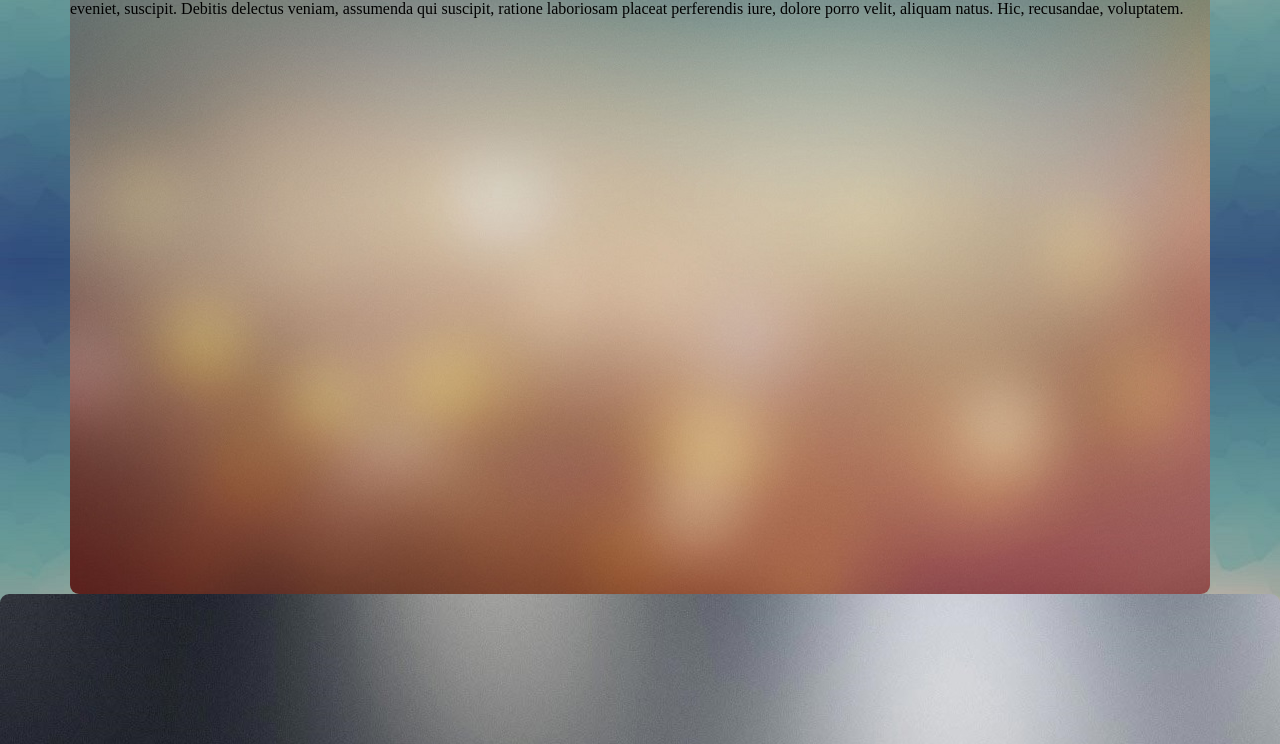
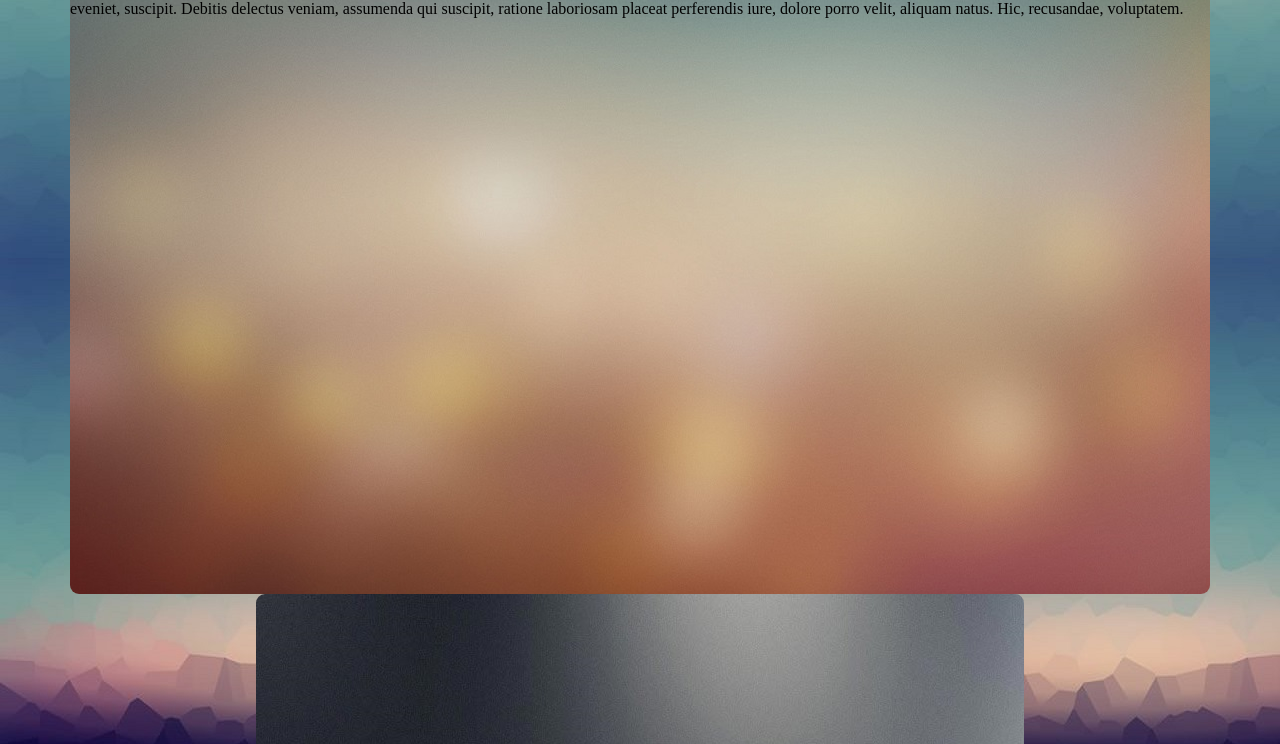
Before and after one commit to deepskybluee/deepskybluee.github.io, a plain HTML site: page index.html in a window 1280 px wide. Shown: the part 822-1566 px from the top of the page. Drawn offline with nearby package versions, Linux system fonts and the light colour scheme; a web font is replaced by a local one.

Commit message:
changed footer position and width

```diff
--- a/style.css
+++ b/style.css
@@ -136,8 +136,9 @@ header {
 }
 
 footer{
+    position:absolute; left:20%;
     background: url(footer1.jpg);
-    width:100%;
+    width:60%;
     height:150px;
     margin: 0px;
     border-radius: 9px 9px 0px 0px;
```
